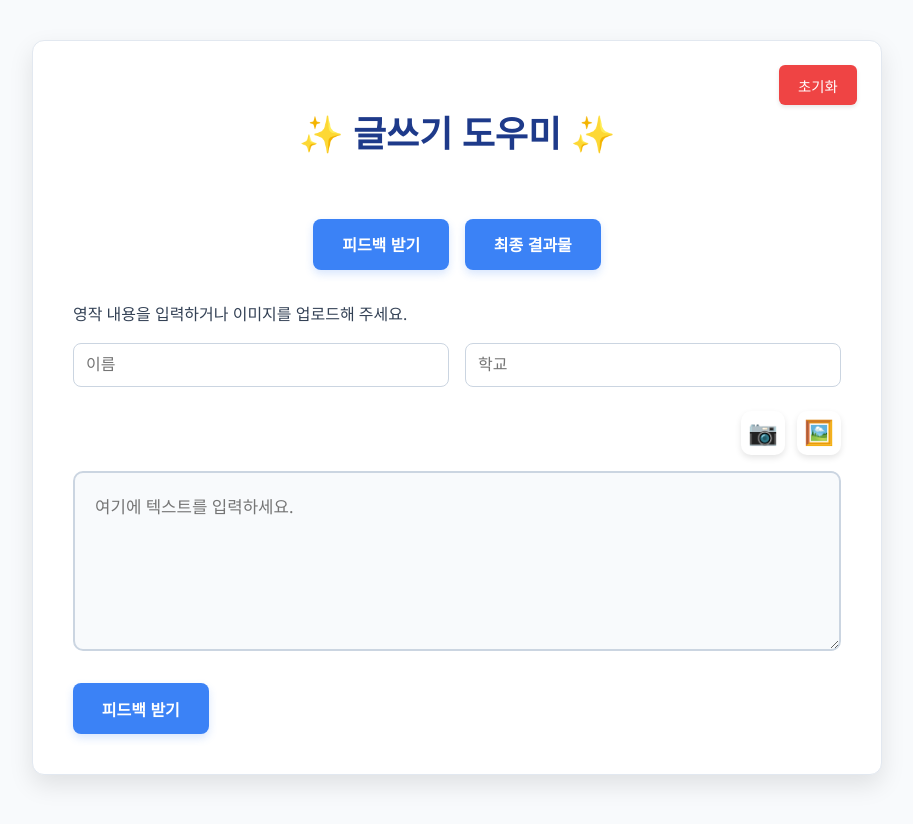
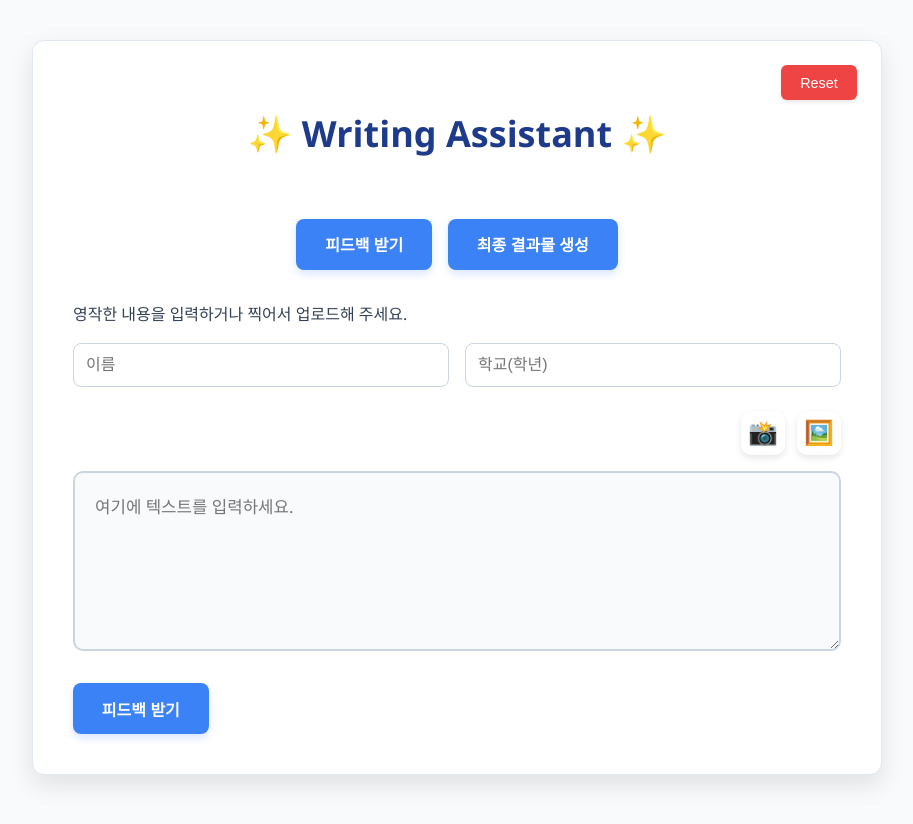
Before and after one commit to sayhyoung/writing-feedback, a plain HTML site: page index.html in a window 1280 px wide. Shown: the whole page, without its empty margins (183-1096 px from the left). Drawn offline with Linux system fonts and the light colour scheme.

Commit message:
Update index.html

```diff
--- a/index.html
+++ b/index.html
@@ -503,23 +503,23 @@
 
 <body>
     <div id="container">
-        <h1>✨ 글쓰기 도우미 ✨</h1>
-        <button id="reset-btn">초기화</button>
+        <h1>✨ Writing Assistant ✨</h1>
+        <button id="reset-btn">Reset</button>
 
         <nav>
             <button id="tab-feedback" class="tab active">피드백 받기</button>
-            <button id="tab-final" class="tab">최종 결과물</button>
+            <button id="tab-final" class="tab">최종 결과물 생성</button>
         </nav>
 
         <section id="feedback-section" class="section active">
             <form id="feedback-form">
-                <label for="contentText-feedback">영작 내용을 입력하거나 이미지를 업로드해 주세요.</label>
+                <label for="contentText-feedback">영작한 내용을 입력하거나 찍어서 업로드해 주세요.</label>
                 <div class="user-info">
                     <input type="text" id="user-name-feedback" placeholder="이름" />
-                    <input type="text" id="user-school-feedback" placeholder="학교" />
+                    <input type="text" id="user-school-feedback" placeholder="학교(학년)" />
                 </div>
                 <div class="action-icons">
-                    <button type="button" class="icon-btn" title="사진 촬영">📷
+                    <button type="button" class="icon-btn" title="사진 촬영">📸
                         <input type="file" id="contentFile-camera-feedback" accept="image/*" capture="environment" />
                     </button>
                     <button type="button" class="icon-btn" title="이미지 선택">🖼️
@@ -539,13 +539,13 @@
 
         <section id="final-section" class="section">
             <form id="final-form">
-                <label for="contentText-final">최종 결과물을 위해 텍스트를 입력하거나 이미지를 업로드해 주세요.</label>
+                <label for="contentText-final">최종 결과물을 위해 텍스트를 입력하거나 찍어서 업로드해 주세요.</label>
                 <div class="user-info">
                     <input type="text" id="user-name-final" placeholder="이름" />
                     <input type="text" id="user-school-final" placeholder="학교" />
                 </div>
                 <div class="action-icons">
-                    <button type="button" class="icon-btn" title="사진 촬영">📷
+                    <button type="button" class="icon-btn" title="사진 촬영">📸
                         <input type="file" id="contentFile-camera-final" accept="image/*" capture="environment" />
                     </button>
                     <button type="button" class="icon-btn" title="이미지 선택">🖼️
```
